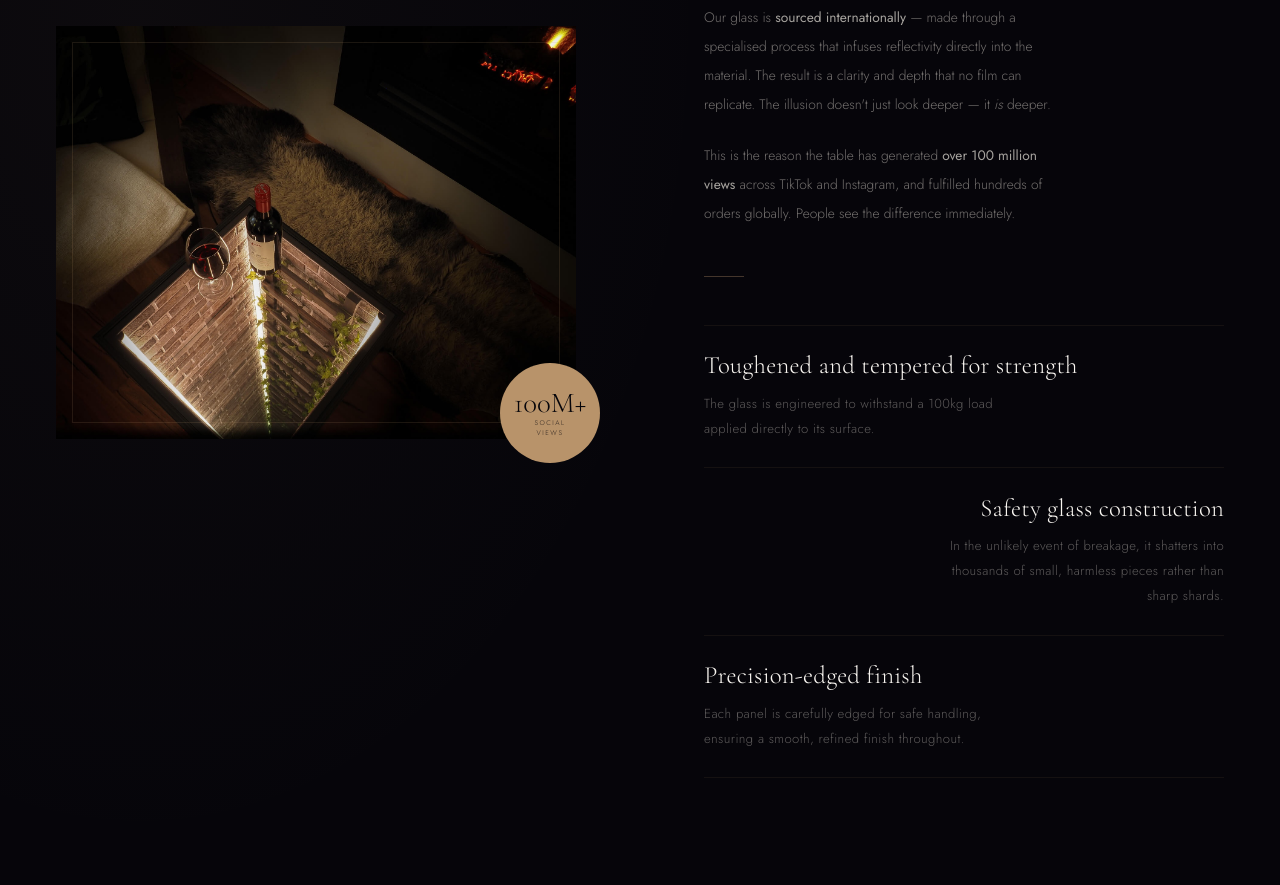
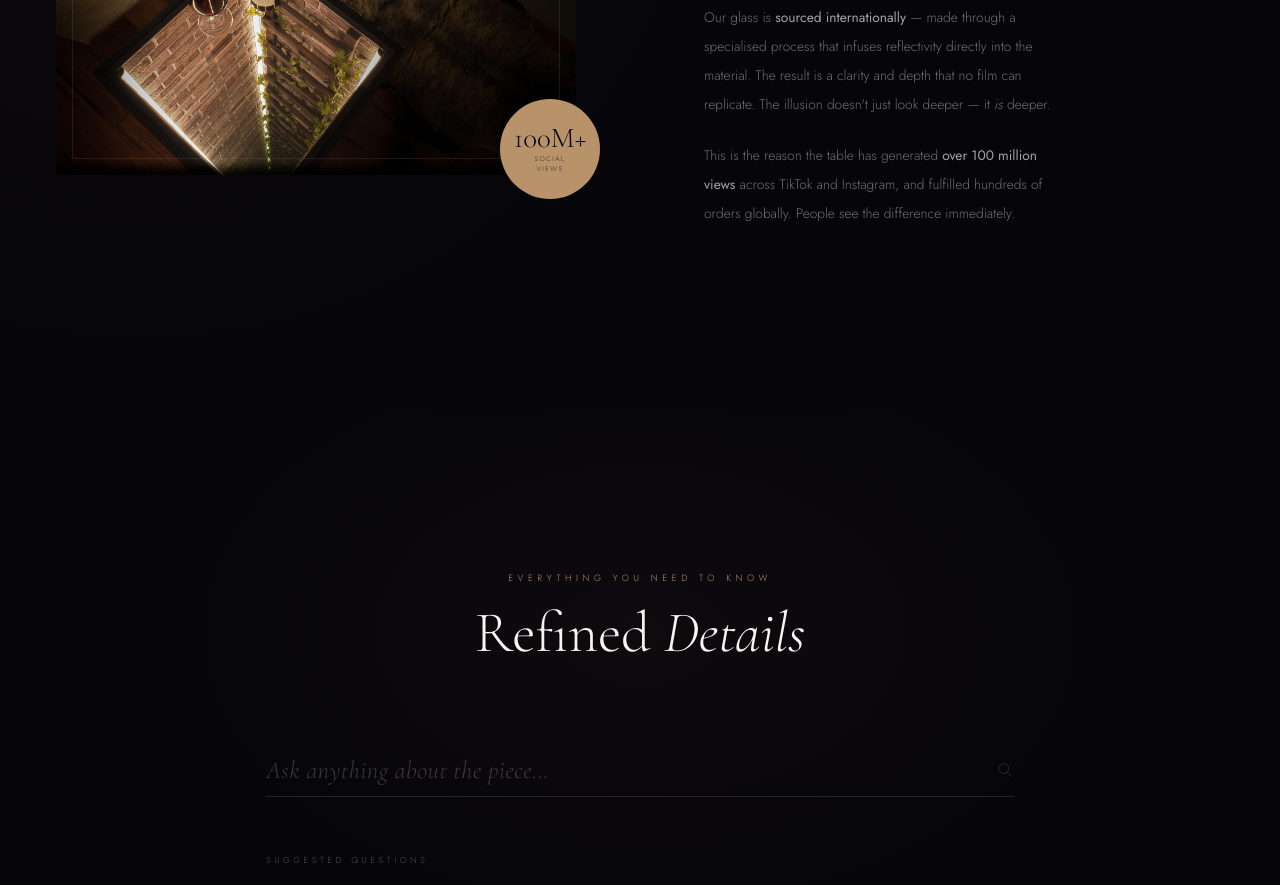
Before and after one commit to juddsheps/continuum-designs, a plain HTML site: page configure.html in a window 1280 px wide. Shown: the part 3054-3939 px from the top of the page. Drawn offline with nearby package versions, Linux system fonts and the light colour scheme.

Commit message:
Update mirror safety accordion content, remove glass feature list
Replaced Two Way Mirror Safety body with the three structured points (tempered strength, safety glass, precision edge). Removed the duplicate feature list from the bottom of the glass section.

Co-Authored-By: Claude Sonnet 4.6 <noreply@anthropic.com>

```diff
--- a/configure.html
+++ b/configure.html
@@ -1031,9 +1031,9 @@ from{opacity:0;transform:translateY(18px)}}
         </button>
         <div class="pinfo-body">
           <div class="pinfo-body-inner">
-            <p>The glass is <strong>tempered, edged, and safety-certified</strong>. It has been tested to hold <strong>100 kg of standing weight</strong> and passed hammer impact testing — not because we expect that of you, but because we believe in leaving nothing to chance.</p>
-            <p>Most infinity tables use a thin reflective film adhered to standard glass. Our glass is sourced internationally — made through a specialised process that <strong>infuses reflectivity directly into the material</strong>. The result is a clarity and depth that no film can replicate.</p>
-            <p>In the unlikely event of breakage, it shatters into thousands of small, harmless pieces rather than sharp shards. The edges are <strong>hand-finished</strong> for safe, comfortable handling. This is glass made to last generations, not seasons.</p>
+            <p><strong>Toughened and tempered for strength</strong><br>The glass is engineered to withstand a 100kg load applied directly to its surface.</p>
+            <p><strong>Safety glass construction</strong><br>In the unlikely event of breakage, it shatters into thousands of small, harmless pieces rather than sharp shards.</p>
+            <p><strong>Precision-edged finish</strong><br>Each panel is carefully edged for safe handling, ensuring a smooth, refined finish throughout.</p>
           </div>
         </div>
       </div>
@@ -1090,21 +1090,6 @@ from{opacity:0;transform:translateY(18px)}}
         <p class="reveal">Most infinity tables use a thin reflective film adhered to standard glass. We tested <strong>over 10 Australian suppliers</strong> before rejecting them all. The results were shallow, inconsistent, and unconvincing.</p>
         <p class="reveal d1">Our glass is <strong>sourced internationally</strong> — made through a specialised process that infuses reflectivity directly into the material. The result is a clarity and depth that no film can replicate. The illusion doesn't just look deeper — it <em>is</em> deeper.</p>
         <p class="reveal d2">This is the reason the table has generated <strong>over 100 million views</strong> across TikTok and Instagram, and fulfilled hundreds of orders globally. People see the difference immediately.</p>
-        <div class="gl-rule"></div>
-        <div class="gl-features">
-          <div class="gl-feat from-left">
-            <div class="gl-feat-title">Toughened and tempered for strength</div>
-            <div class="gl-feat-body">The glass is engineered to withstand a 100kg load applied directly to its surface.</div>
-          </div>
-          <div class="gl-feat from-right">
-            <div class="gl-feat-title">Safety glass construction</div>
-            <div class="gl-feat-body">In the unlikely event of breakage, it shatters into thousands of small, harmless pieces rather than sharp shards.</div>
-          </div>
-          <div class="gl-feat from-left">
-            <div class="gl-feat-title">Precision-edged finish</div>
-            <div class="gl-feat-body">Each panel is carefully edged for safe handling, ensuring a smooth, refined finish throughout.</div>
-          </div>
-        </div>
       </div>
     </div>
   </div>
```
